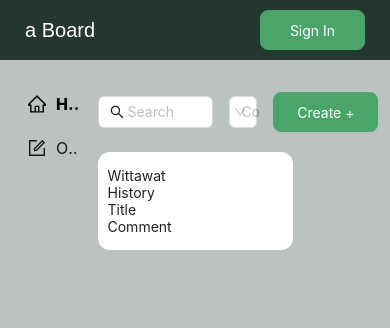
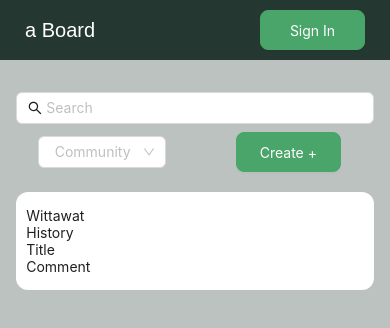
Before and after one commit to thechotinun/frontend-dtw, a Next.js app: page / in a window 390 px wide. Shown: the top 328 px of the page. Built offline with nearby package versions, Linux system fonts and the light colour scheme; a web font is replaced by a local one.

Commit message:
fix responsive

```diff
--- a/src/app/components/layouts/header.jsx
+++ b/src/app/components/layouts/header.jsx
@@ -8,6 +8,7 @@ import {
   HomeOutlined,
   FormOutlined,
 } from "@ant-design/icons";
+import { useRouter } from 'next/navigation'
 import "./css/layoutMain.css";
 
 const castoro = Castoro({ subsets: ["latin"], weight: "400", style: "italic" });
@@ -20,7 +21,9 @@ const items = new Array(3).fill(null).map((_, index) => ({
 }));
 
 const HeaderMain = () => {
+  const router = useRouter()
   const [open, setOpen] = useState(false);
+
   return (
     <>
       <Header
@@ -56,6 +59,7 @@ const HeaderMain = () => {
               borderColor: "#49A569",
               backgroundColor: "#49A569",
             }}
+            onClick={() => router.push('/login')}
           >
             Sign In
           </Button>
--- a/src/app/components/layouts/menu.jsx
+++ b/src/app/components/layouts/menu.jsx
@@ -2,24 +2,33 @@
 
 import { Layout, Menu } from "antd";
 import { HomeOutlined, FormOutlined } from "@ant-design/icons";
+import { usePathname } from 'next/navigation'
+import { useEffect } from "react";
+import Link from 'next/link';
 import "./css/layoutMain.css";
 
 const items = [
   {
-    key: 1,
+    key: '/',
     icon: <HomeOutlined style={{ fontSize: "18px" }} />,
-    label: `Home`,
+    label: <Link href="/">Home</Link>,
   },
   {
-    key: 2,
+    key: '/ourblog',
     icon: <FormOutlined style={{ fontSize: "18px" }} />,
-    label: `Our Blog`,
+    label: <Link href="/ourblog">Our Blog</Link>,
   },
 ];
 
 const { Sider } = Layout;
 
 const SiderMenu = () => {
+  const pathname = usePathname()
+
+  useEffect(() => {
+    console.log(pathname);
+  }, [pathname]);
+
   return (
     <>
       <Sider
@@ -28,7 +37,7 @@ const SiderMenu = () => {
       >
         <Menu
           mode="inline"
-          defaultSelectedKeys={["1"]}
+          defaultSelectedKeys={[pathname]}
           items={items}
           style={{
             width: "100%",
--- a/src/app/components/search/search.jsx
+++ b/src/app/components/search/search.jsx
@@ -12,11 +12,11 @@ export default function Search() {
   };
 
   return (
-    <Row gutter={16} style={{ alignItems: "center" }}>
-      <Col span={15}>
+    <Row gutter={[16, 8]} style={{ alignItems: "center" }}>
+      <Col xs={24} sm={24} md={12} lg={15}>
         <Input prefix={<SearchOutlined />} placeholder="Search" allowClear />
       </Col>
-      <Col span={5}>
+      <Col xs={12} sm={12} md={7} lg={5} style={{ textAlign: "center" }}>
         <Select
           showSearch
           placeholder="Community"
@@ -24,7 +24,8 @@ export default function Search() {
           onChange={onChange}
           onSearch={onSearch}
           style={{
-            width: "100%"
+            width: "100%",
+            maxWidth: "128px",
           }}
           options={[
             {
@@ -42,11 +43,12 @@ export default function Search() {
           ]}
         />
       </Col>
-      <Col span={4} style={{ textAlign: "center" }}>
+      <Col xs={12} sm={12} md={5} lg={4} style={{ textAlign: "center" }}>
         <Button
           style={{
             color: "#FFFFFF",
-            width: "105px",
+            width: "100%",
+            maxWidth: "105px",
             height: "40px",
             borderRadius: "8px",
             borderColor: "#49A569",
--- a/src/app/globals.css
+++ b/src/app/globals.css
@@ -110,3 +110,17 @@ a {
 .ant-layout {
   background: #BBC2C0;
 }
+
+@media only screen and (max-width: 375px) {
+  /* For mobile phones: */
+  .sider-menu {
+      display: none;
+  }
+}
+
+@media only screen and (min-width: 375px) {
+  /* For mobile phones: */
+  .sider-menu {
+      display: block;
+  }
+}
--- a/src/app/layout.js
+++ b/src/app/layout.js
@@ -1,14 +1,8 @@
-import { Inter } from "next/font/google";
 import "./globals.css";
-import { Layout } from "antd";
 import HeaderMain from "./components/layouts/header";
 import SiderMenu from "./components/layouts/menu";
 import ContentMain from "./components/layouts/content";
 import { Row, Col } from "antd";
-
-const { Content } = Layout;
-
-const inter = Inter({ subsets: ["latin"] });
 
 export const metadata = {
   title: "Home-dtw",
@@ -22,10 +16,10 @@ export default function RootLayout({ children }) {
         <div style={{ height: "100%", background: "#BBC2C0" }}>
           <HeaderMain />
           <Row>
-            <Col span={6}>
+            <Col xs={0} sm={6} md={6} lg={6}>
               <SiderMenu />
             </Col>
-            <Col span={12}>
+            <Col offset={1} xs={22} sm={12} md={12} lg={12}>
               <main>
                 <ContentMain>{children}</ContentMain>
               </main>
--- a/src/app/login/layout.js
+++ b/src/app/login/layout.js
@@ -1,8 +1,3 @@
-
-
-export const metadata = {
-  title: "Login-dtw",
-};
 
 export default function LoginLayout({ children }) {
   return (
```
Also changed, not shown: src/app/login/page.jsx (+10 -5 lines).
